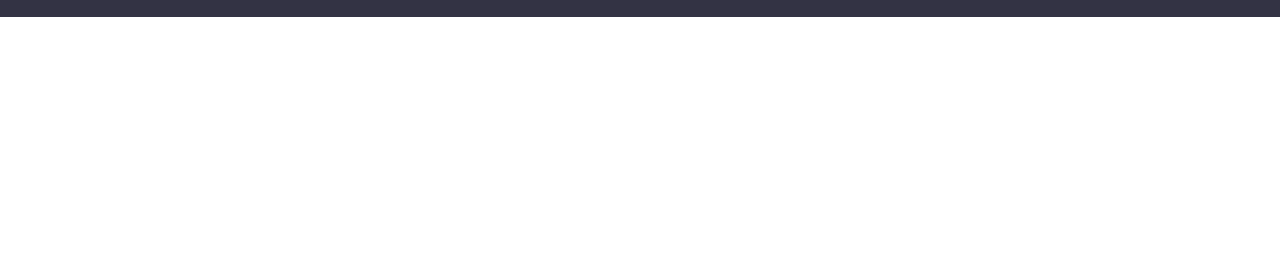
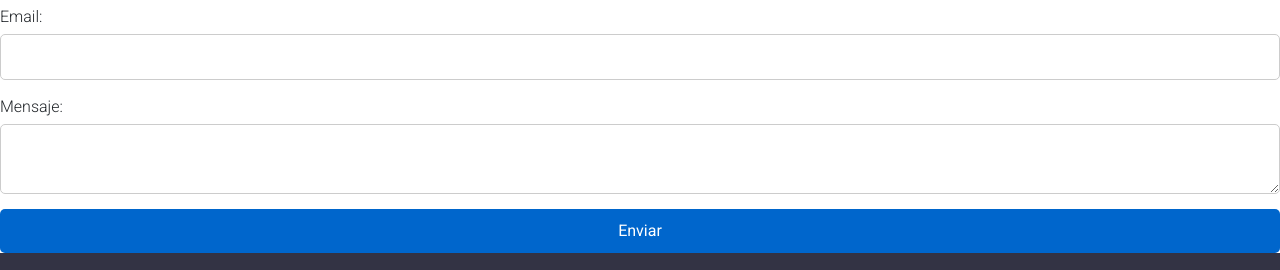
Before and after one commit to ArgentumXXIV/scaloneta-tp, a plain HTML site: page index.html in a window 1280 px wide. Shown: the part 790-1060 px from the top of the page. Before the commit the page ends 807 px from the top, so only its background shows below. Drawn offline with nearby package versions, Linux system fonts and the light colour scheme.

Commit message:
formulario

```diff
--- a/css/style.css
+++ b/css/style.css
@@ -55,6 +55,38 @@ nav ul li a {
   color: #ffed4f;
   transition: background-color 10.s ease;
 }
+form {
+  display: flex;
+  flex-direction: column;
+}
+
+form label {
+  margin-bottom: 5px;
+}
+
+form input, form textarea {
+  margin-bottom: 15px;
+  padding: 10px;
+  border: 1px solid #ccc;
+  border-radius: 5px;
+  width: 100%;
+  font-family: 'Arial', sans-serif;
+}
+
+form button {
+  padding: 10px;
+  background-color: #0066cc;
+  color: white;
+  border: none;
+  border-radius: 5px;
+  cursor: pointer;
+  transition: background-color 0.3s;
+}
+
+form button:hover {
+  background-color: #004c99;
+}
+
 
 /***** MENU HAMBURGUESA *****/
 .hamburger {
--- a/index.html
+++ b/index.html
@@ -100,7 +100,21 @@
         Argentina se destaca por su estilo de juego ofensivo, habilidad técnica y pasión futbolística, lo que la convierte en una potencia histórica del fútbol mundial.
     </p></div>
     </section>
+    <section id="contacto">
+      <h2>Contacto</h2>
+      <form action="#" method="POST">
+          <label for="nombre">Nombre:</label>
+          <input type="text" id="nombre" name="nombre" required>
 
+          <label for="email">Email:</label>
+          <input type="email" id="email" name="email" required>
+
+          <label for="mensaje">Mensaje:</label>
+          <textarea id="mensaje" name="mensaje" required></textarea>
+
+          <button type="submit">Enviar</button>
+      </form>
+    </section>
 </main>
 <section id="redes">
   <footer class="footer">
@@ -112,6 +126,7 @@
     <p >&copy; LA SCALONETA 2024 S.A. Todos los derechos reservados.</p>
   </footer>
 </section>
+
 
 <script>
   const hamburger = document.querySelector('.hamburger');
```
